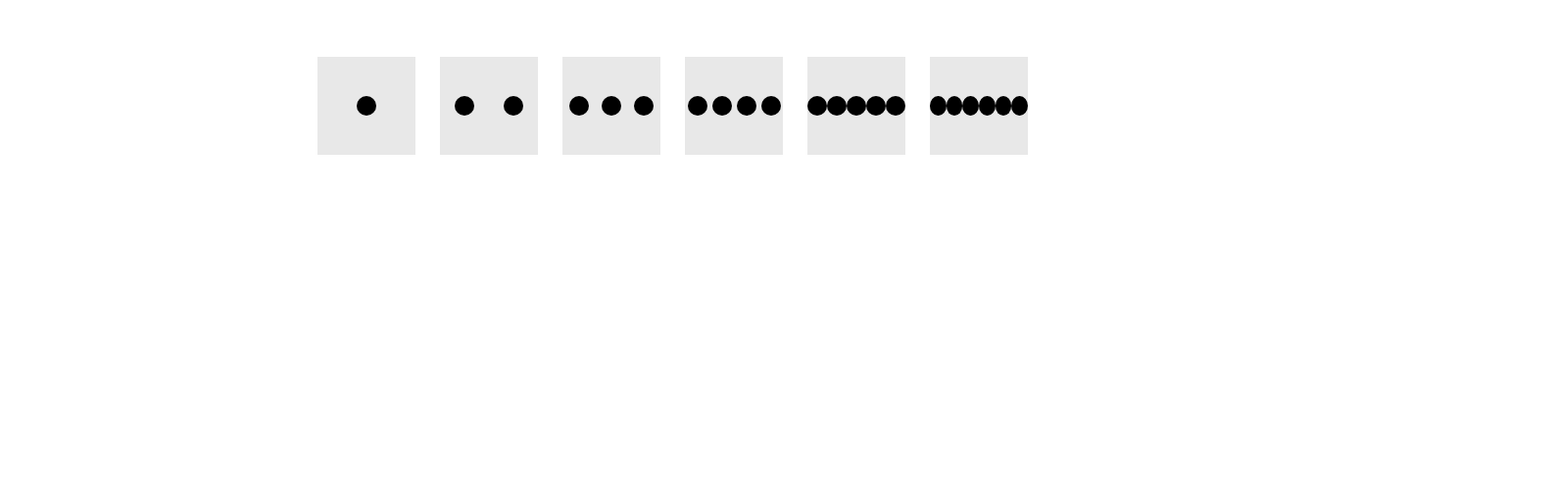
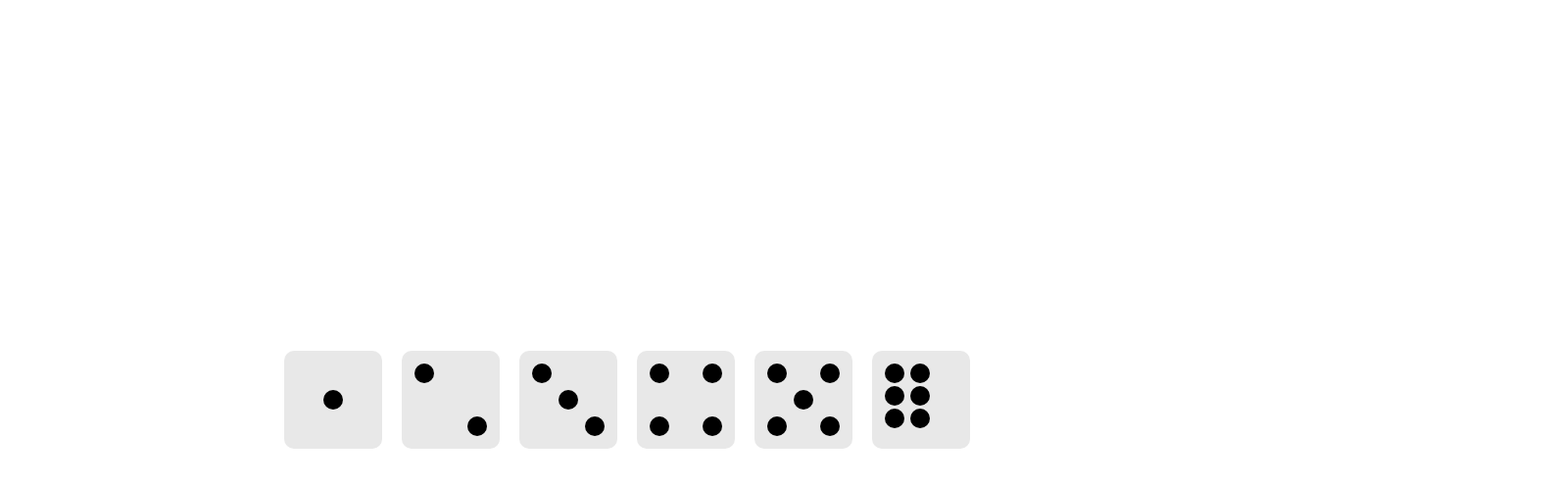
Before and after one commit to solojones/classwork, a plain HTML site: page index.html in a window 1280 px wide. Shown: the whole page at 98% size, 1588 px wide, since content can reach past the window. Drawn offline with Linux system fonts and the light colour scheme.

Commit message:
fixed sixth-square

```diff
--- a/index.html
+++ b/index.html
@@ -5,46 +5,61 @@
     <meta charset="UTF-8">
     <meta name="viewport" content="width=
     , initial-scale=1.0">
-    <title>Document</title>
+    <title>Lesson 10</title>
     <link rel="stylesheet" href="style.css">
 </head>
 
 <body>
-    <div class="row">
-        <div class="block">
-            <div class="dot"></div>
+    <div class="first-square">
+        <div class="circle"></div>
+    </div>
+    <div class="second-square">
+        <div class="circle"></div>
+        <div class="circle"></div>
+    </div>
+    <div class="third-square">
+        <div class="circle"></div>
+        <div class="circle"></div>
+        <div class="circle"></div>
+    </div>
+    <div class="fourth-square">
+        <div class="col">
+            <div class="circle"></div>
+            <div class="circle"></div>
         </div>
-        <div class="block ">
-            <div class="dot one"></div>
-            <div class="dot two"></div>
+        <div class="col">
+            <div class="circle"></div>
+            <div class="circle"></div>
         </div>
-        <div class="block ">
-            <div class="dot"></div>
-            <div class="dot"></div>
-            <div class="dot"></div>
+
+    </div>
+    <div class="fifth-square">
+        <div class="col">
+            <div class="circle"></div>
+            <div class="circle"></div>
         </div>
-        <div class="block ">
-            <div class="dot"></div>
-            <div class="dot"></div>
-            <div class="dot"></div>
-            <div class="dot"></div>
+        <div class="col">
+            <div class="circle"></div>
         </div>
-        <div class="block ">
-            <div class="dot"></div>
-            <div class="dot"></div>
-            <div class="dot"></div>
-            <div class="dot"></div>
-            <div class="dot"></div>
-        </div>
-        <div class="block ">
-            <div class="dot"></div>
-            <div class="dot"></div>
-            <div class="dot"></div>
-            <div class="dot"></div>
-            <div class="dot"></div>
-            <div class="dot"></div>
+        <div class="col">
+            <div class="circle"></div>
+            <div class="circle"></div>
         </div>
     </div>
+    <div class="sixth-square">
+        <div class="col">
+            <div class="circle"></div>
+            <div class="circle"></div>
+            <div class="circle"></div>
+        </div>
+        <div class="col">
+            <div class="circle"></div>
+            <div class="circle"></div>
+            <div class="circle"></div>
+        </div>
+
+    </div>
+
 </body>
 
 </html>
--- a/style.css
+++ b/style.css
@@ -2,30 +2,65 @@
     box-sizing: border-box;
 }
 
-.row {
+body {
     display: flex;
-    justify-content: row;
-    gap: 25px;
-    border-radius: 25%;
-    top: 75%;
-    transform: translate(25%, 50%);
+    height: 100vh;
+    align-items: center;
+    justify-content: center;
+
 }
 
-.block {
-    display: flex;
-    justify-content: center;
-
+[class*="square"] {
     width: 100px;
     height: 100px;
     background-color: #e8e8e8;
+    padding: 10px;
+    margin: 10px;
+    border-radius: 10%;
+    display: flex;
 }
 
-.dot {
-    display: flex;
-    align-items: end;
+.circle {
     width: 20px;
     height: 20px;
-    margin: auto;
     background-color: black;
     border-radius: 50%;
+    margin: 3px;
 }
+
+.first-square {
+
+    align-items: center;
+    justify-content: center;
+
+}
+
+.second-square,
+.third-square,
+.fourth-square,
+.fifth-square,
+.six-square {
+    justify-content: space-between;
+
+}
+
+.second-square .circle:last-child,
+.third-square .circle:last-child {
+    align-self: flex-end;
+}
+
+.third-square .circle:nth-child(2) {
+    align-self: center;
+}
+
+.fourth-square .col,
+.fifth-square .col,
+.six-square .col {
+    display: flex;
+    flex-direction: column;
+    justify-content: space-between;
+}
+
+.fifth-square .col:nth-child(2) {
+    justify-content: center;
+}
```
